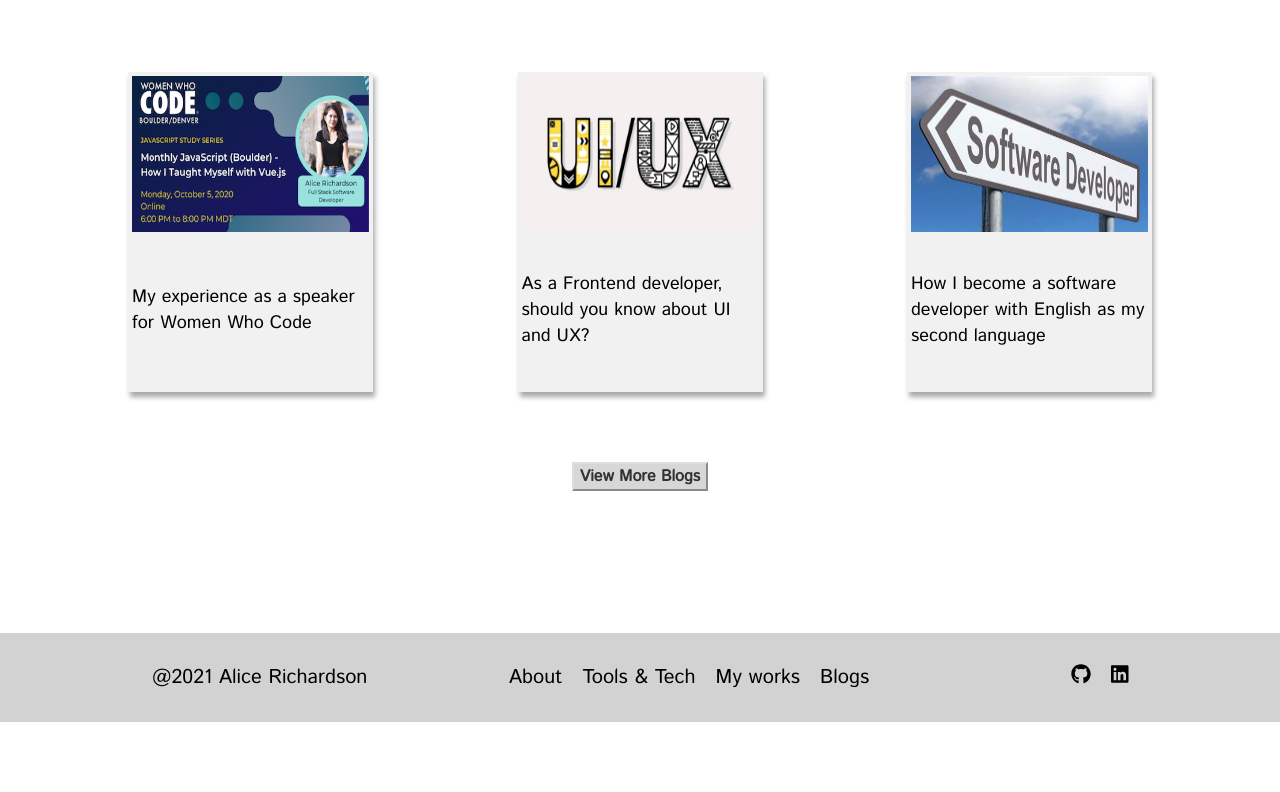
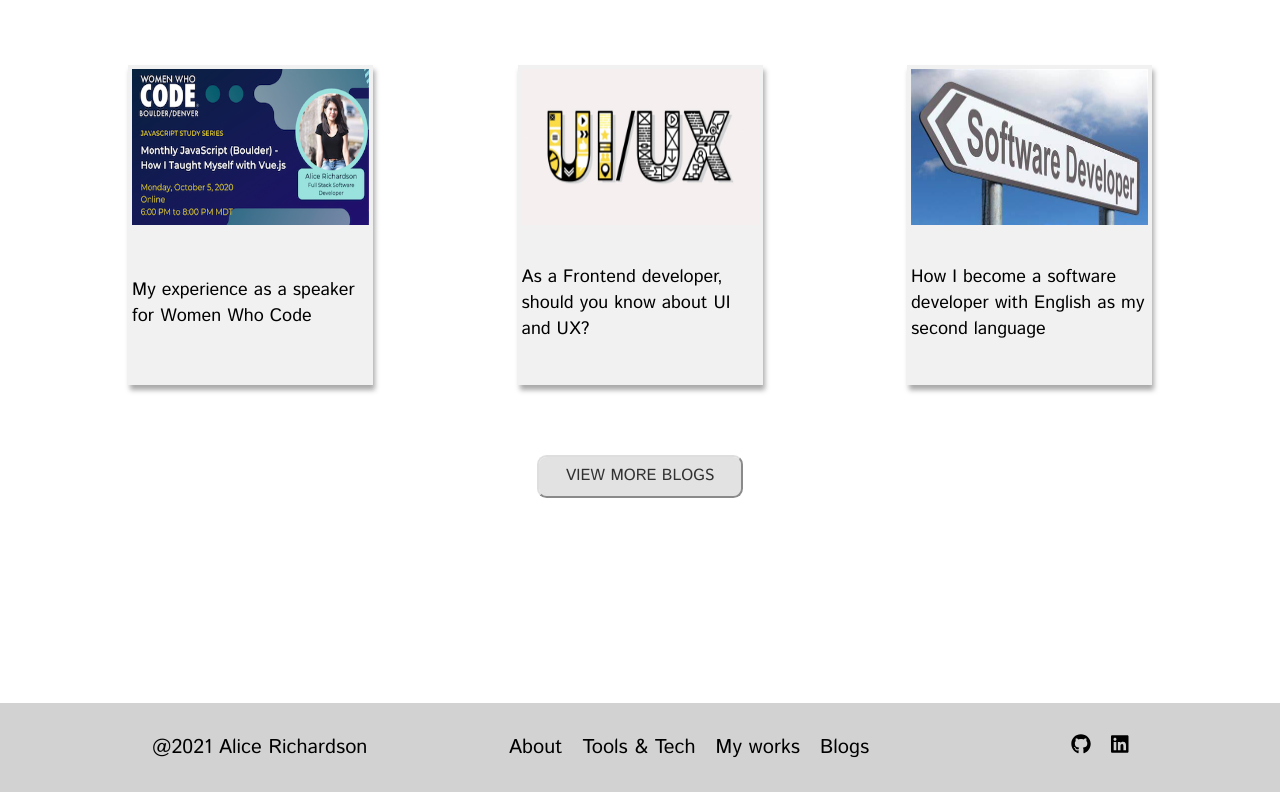
Before and after one commit to Alicerichardson28/portfolio, a React (Create React App) app: page / in a window 1280 px wide. Shown: the part 4862-5654 px from the top of the page. Before the commit the page ends 5584 px from the top, so only its background shows below. Built offline with nearby package versions, Linux system fonts and the light colour scheme.

Commit message:
adjust more blog button and footer

```diff
--- a/src/components/BlogsAtHomePage.css
+++ b/src/components/BlogsAtHomePage.css
@@ -80,6 +80,22 @@ hr {
     box-shadow:
         0 0 40px 40px#94949446 inset, 0 0 0 0 #e6e6e6;
     transition: all 150ms ease-in-out;
+
+    box-sizing: border-box;
+    appearance: none;
+    background-color: transparent;
+    border-radius: 0.6em;
+    cursor: pointer;
+    display: flex;
+    justify-content: center;
+    align-items: center;
+    font-size: 1rem;
+    font-weight: 400;
+    line-height: 1;
+    padding: 0.7em 1.7em;
+    text-decoration: none;
+    text-align: center;
+    text-transform: uppercase;
 }
 
 .more-blog-button:hover {
--- a/src/components/Footer.css
+++ b/src/components/Footer.css
@@ -4,6 +4,7 @@
     margin: 0;
 }
 #footer-container{
+    margin-top: 70px;
     padding: 30px 30px;
     background-color:rgba(165, 165, 165, 0.502);
 }
--- a/src/components/Home.js
+++ b/src/components/Home.js
@@ -43,16 +43,12 @@ function Navbar() {
                             <p className='job-title'>Frontend & Full stack developer</p>
                             <p className='job-title-h3'>UX & UI Designer</p>
                             <br></br>
-                            {/* <button
-                                aria-expanded="false"
-                                className='button'> */}
                             <a
                             href={resume}
                             target="_blank"
                             rel="noopener noreferrer"
                             className='downloadResume'>View Resume
                             </a>
-                            {/* </button> */}
                         </div>
                         <div className='photo-container'>
                             <img alt="first alice standing" className='alice1-photo' src={alice1}/>
```
Also changed, not shown: src/components/BlogsAtHomePage.js (+7 -1 lines), src/components/Home.css (+0 -112 lines). Lines whose indentation alone changed are shown as unchanged.
